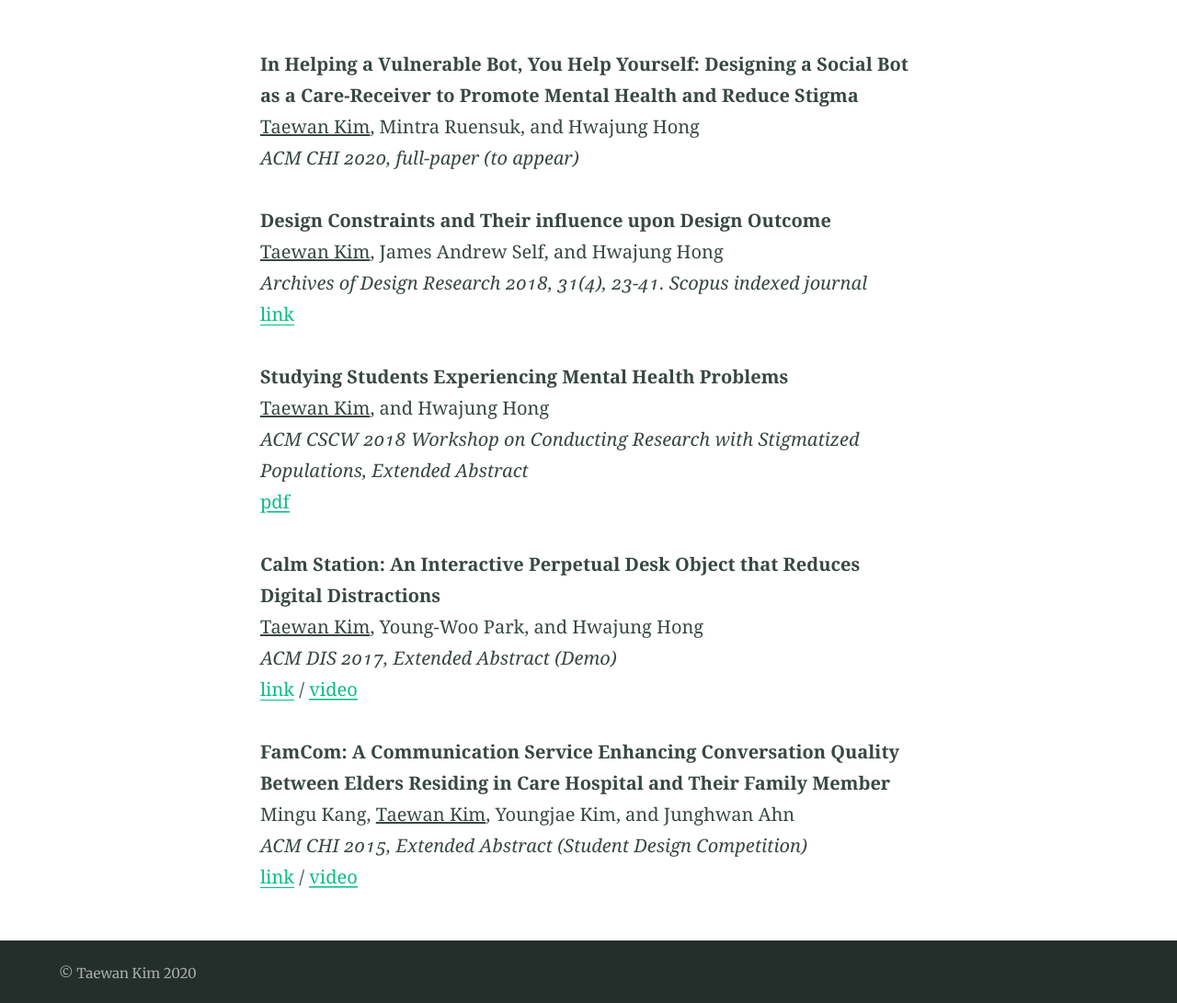
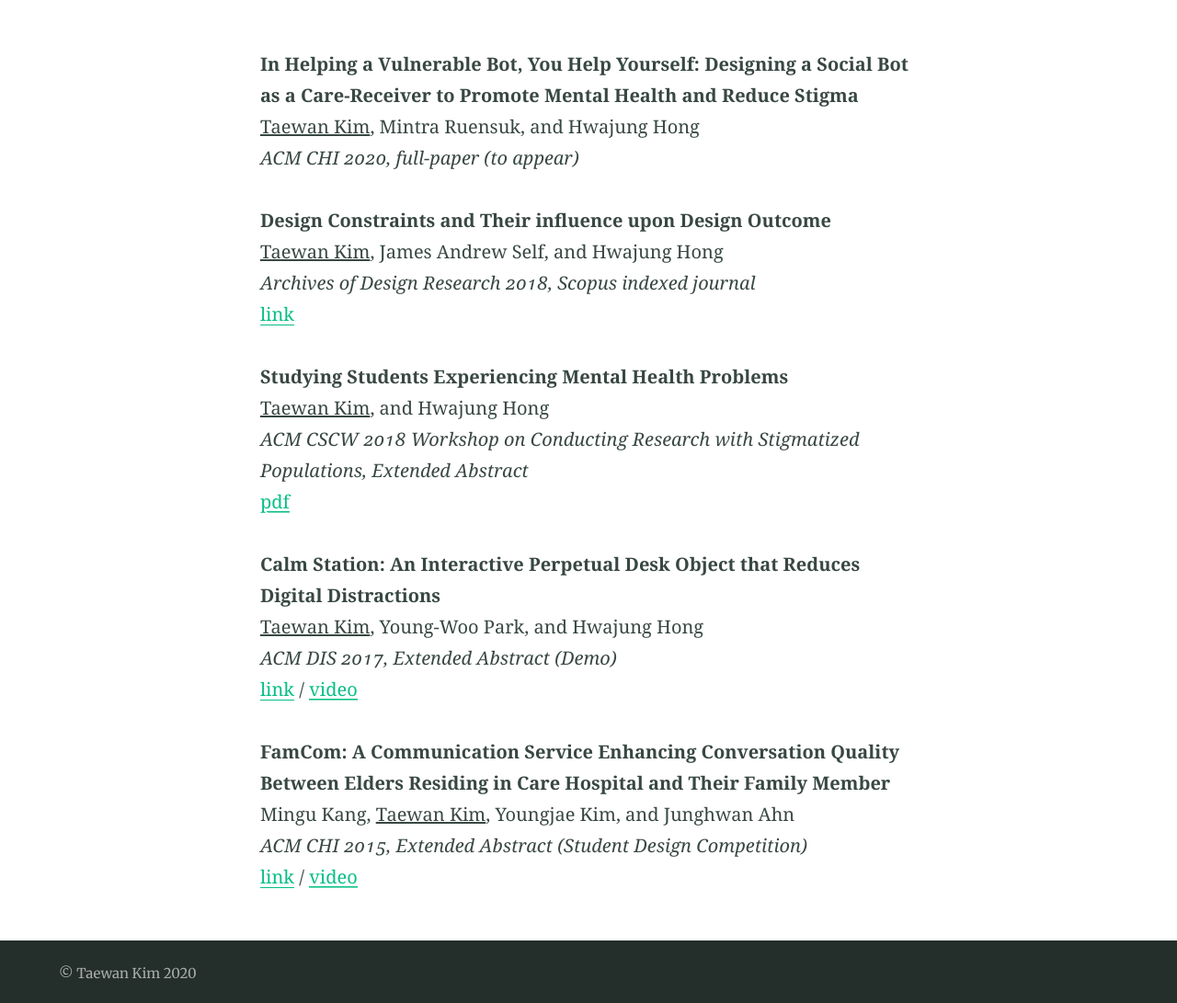
Before and after one commit to twkim24/twkim24.github.io, a Jekyll site: the page built from publications.md, in a window 1280 px wide. Shown: the part 424-1515 px from the top of the page at 92% size. Built offline with Jekyll 4.4.1, drawn with Linux system fonts in a browser that asks for light colours.

Commit message:
Update publications.md

```diff
--- a/publications.md
+++ b/publications.md
@@ -12,7 +12,7 @@
 
 <b>Design Constraints and Their influence upon Design Outcome</b><br>
 <u>Taewan Kim</u>, James Andrew Self, and Hwajung Hong <br>
-<i>Archives of Design Research 2018, 31(4), 23-41. Scopus indexed journal</i>
+<i>Archives of Design Research 2018, Scopus indexed journal</i>
 <br><a href="https://doi.org/10.15187/adr.2018.11.31.4.23" target="_blank"> link</a>
 
 <b>Studying Students Experiencing Mental Health Problems</b><br>
```
